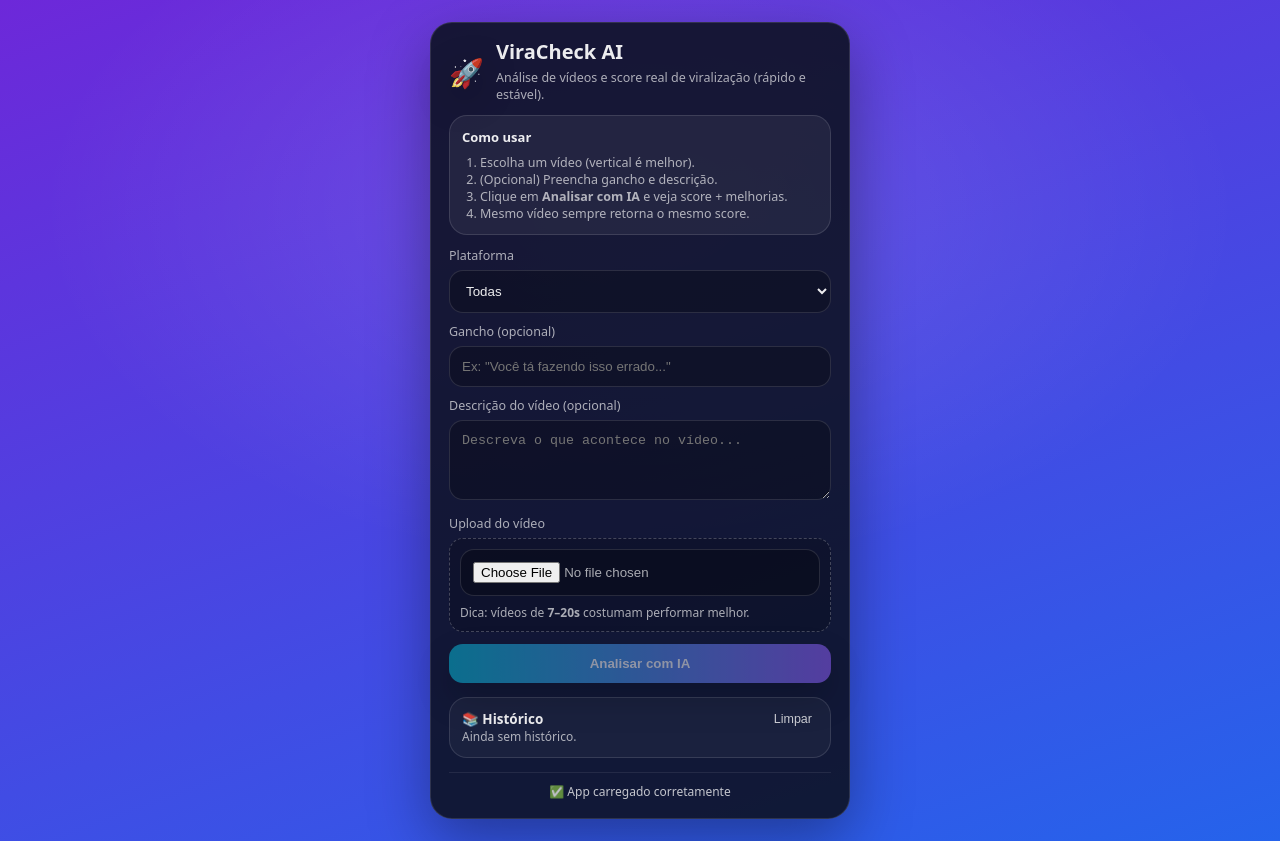
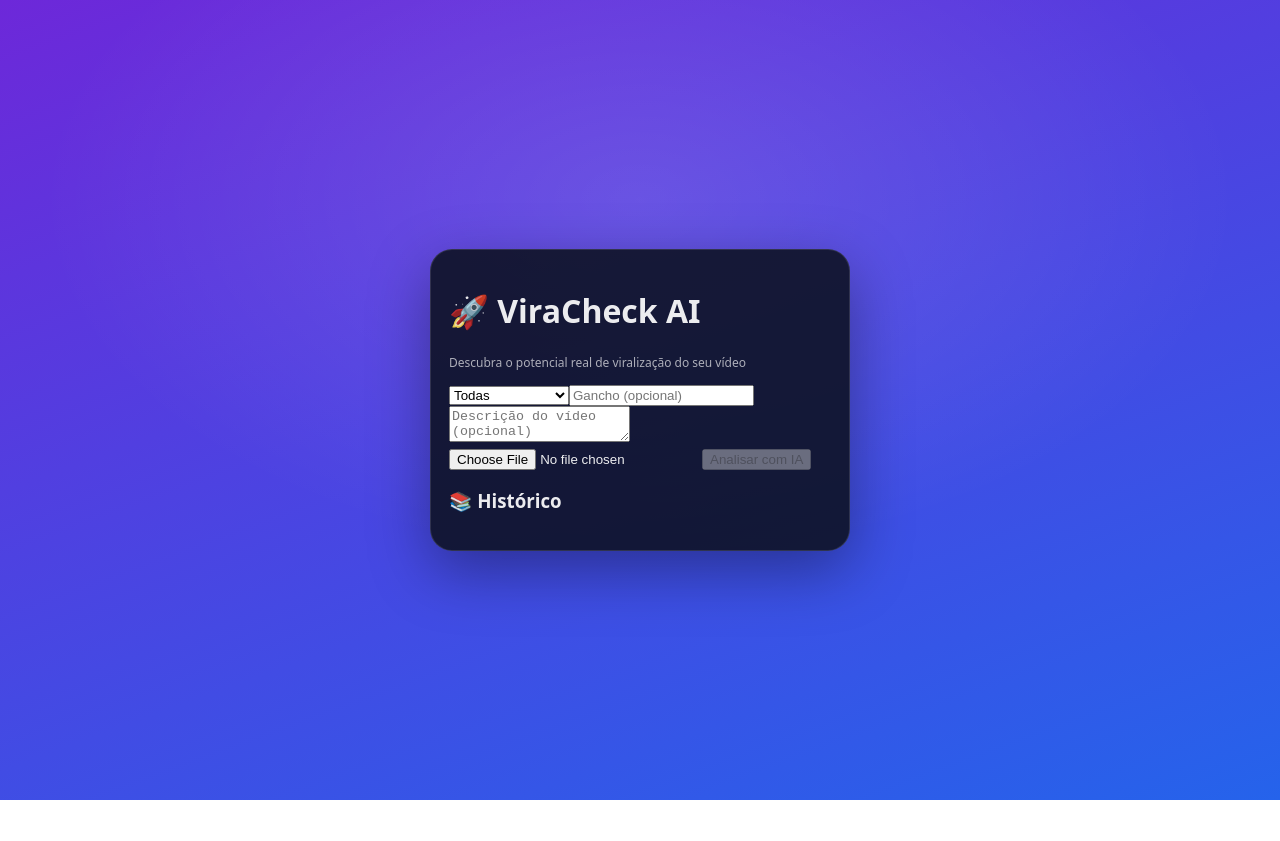
Before and after one commit to paivarobin16-alt/Viracheck---1.0.0, a React (Vite) app: page / in a window 1280 px wide. After the commit the page ends 800 px from the top, so only its background shows below. Built offline with nearby package versions, Linux system fonts and the light colour scheme.

Commit message:
Update Analyze.tsx

```diff
--- a/src/pages/Analyze.tsx
+++ b/src/pages/Analyze.tsx
@@ -20,7 +20,8 @@ type AnalysisResult = {
 const LS_KEY = "viracheck.history.v1";
 const MAX_HISTORY = 12;
 
-// ---- util: ler duração do vídeo
+/* ================= UTILIDADES ================= */
+
 function getVideoDuration(file: File): Promise<number> {
   return new Promise((resolve, reject) => {
     const url = URL.createObjectURL(file);
@@ -28,164 +29,47 @@ function getVideoDuration(file: File): Promise<number> {
     video.preload = "metadata";
     video.src = url;
     video.onloadedmetadata = () => {
-      const dur = Number.isFinite(video.duration) ? video.duration : 0;
       URL.revokeObjectURL(url);
-      resolve(dur || 0);
+      resolve(video.duration || 0);
     };
     video.onerror = () => {
       URL.revokeObjectURL(url);
-      reject(new Error("Não foi possível ler metadados do vídeo."));
+      reject(new Error("Não foi possível ler o vídeo."));
     };
   });
 }
 
-// ---- util: hash (fingerprint) do arquivo (rápido e determinístico)
 async function fingerprintFile(file: File): Promise<string> {
-  // pega 512KB do início + 512KB do final (rápido e bom o suficiente)
-  const chunkSize = 512 * 1024;
-  const startBlob = file.slice(0, Math.min(chunkSize, file.size));
-  const endBlob =
-    file.size > chunkSize ? file.slice(Math.max(0, file.size - chunkSize)) : new Blob([]);
+  const chunk = 512 * 1024;
+  const start = await file.slice(0, chunk).arrayBuffer();
+  const end =
+    file.size > chunk
+      ? await file.slice(file.size - chunk).arrayBuffer()
+      : new ArrayBuffer(0);
 
-  const startBuf = await startBlob.arrayBuffer();
-  const endBuf = await endBlob.arrayBuffer();
-
-  // inclui tamanho + tipo + nome (ajuda a diferenciar)
   const meta = new TextEncoder().encode(
-    `|name:${file.name}|size:${file.size}|type:${file.type}|`
+    `${file.name}|${file.size}|${file.type}`
   );
 
-  // concatena buffers
-  const combined = new Uint8Array(startBuf.byteLength + endBuf.byteLength + meta.byteLength);
-  combined.set(new Uint8Array(startBuf), 0);
-  combined.set(new Uint8Array(endBuf), startBuf.byteLength);
-  combined.set(meta, startBuf.byteLength + endBuf.byteLength);
+  const combined = new Uint8Array(start.byteLength + end.byteLength + meta.byteLength);
+  combined.set(new Uint8Array(start), 0);
+  combined.set(new Uint8Array(end), start.byteLength);
+  combined.set(meta, start.byteLength + end.byteLength);
 
-  const hashBuf = await crypto.subtle.digest("SHA-256", combined);
-  const hashArr = Array.from(new Uint8Array(hashBuf));
-  return hashArr.map((b) => b.toString(16).padStart(2, "0")).join("");
+  const hash = await crypto.subtle.digest("SHA-256", combined);
+  return Array.from(new Uint8Array(hash))
+    .map((b) => b.toString(16).padStart(2, "0"))
+    .join("");
 }
 
-// ---- util: score 0..100 baseado no hash (determinístico)
-function scoreFromHash(hashHex: string): number {
-  // usa alguns bytes do hash para criar um número “bem distribuído”
-  const a = parseInt(hashHex.slice(0, 2), 16);
-  const b = parseInt(hashHex.slice(2, 4), 16);
-  const c = parseInt(hashHex.slice(4, 6), 16);
-  const d = parseInt(hashHex.slice(6, 8), 16);
-  const raw = (a * 7 + b * 11 + c * 13 + d * 17) % 101; // 0..100
-  // evita extremos irreais
-  return Math.min(95, Math.max(18, raw));
-}
-
-function clamp(n: number, min: number, max: number) {
-  return Math.min(max, Math.max(min, n));
-}
-
-// ---- heurística simples (condizente com o tipo de vídeo curto)
-function buildHeuristicResult(params: {
-  file: File;
-  durationSec: number;
-  platform: Platform;
-  hook: string;
-  desc: string;
-  fingerprint: string;
-}): AnalysisResult {
-  const { file, durationSec, platform, hook, desc, fingerprint } = params;
-
-  // base determinística
-  let score = scoreFromHash(fingerprint);
-
-  // ajustes por duração (Reels/TikTok tem “zona boa” 7-20s)
-  if (durationSec > 0) {
-    if (durationSec >= 7 && durationSec <= 20) score += 8;
-    if (durationSec >= 21 && durationSec <= 35) score += 2;
-    if (durationSec > 45) score -= 10;
-    if (durationSec < 6) score -= 8;
-  }
-
-  // ajuste por tamanho (muito pesado = pode cair retenção/carregamento)
-  const mb = file.size / (1024 * 1024);
-  if (mb > 50) score -= 10;
-  if (mb > 100) score -= 18;
-
-  // ajuste por presença de gancho / descrição
-  if (hook.trim().length >= 8) score += 6;
-  if (desc.trim().length >= 20) score += 3;
-
-  // ajuste por plataforma
-  if (platform === "tiktok") score += 2;
-  if (platform === "reels") score += 1;
-
-  score = clamp(Math.round(score), 10, 98);
-
-  // diagnóstico
-  let diagnostico = "Médio potencial ⚡";
-  if (score >= 80) diagnostico = "Alto potencial 🚀";
-  else if (score < 50) diagnostico = "Baixo potencial 📉";
-
-  // pontos fortes/fracos (organizados e curtos)
-  const fortes: string[] = [];
-  const fracos: string[] = [];
-
-  if (durationSec >= 7 && durationSec <= 20) fortes.push("Duração ideal para retenção (7–20s)");
-  else fracos.push("Ajuste a duração para 7–20s (melhor retenção)");
-
-  if (hook.trim().length >= 8) fortes.push("Gancho informado (ajuda no 1º segundo)");
-  else fracos.push("Falta gancho forte nos primeiros 1–2s");
-
-  if (desc.trim().length >= 20) fortes.push("Contexto claro (facilita entendimento)");
-  else fracos.push("Descrição curta: a IA entende menos o contexto");
-
-  fortes.push("Formato vertical adequado para Reels/TikTok/Shorts");
-
-  // melhorias práticas (em ordem)
-  const melhorias: string[] = [
-    "Coloque um texto forte no 1º segundo (curto e direto).",
-    "Use cortes/zoom a cada 1–2s para manter ritmo.",
-    "Finalize com CTA claro (ex: 'Comenta EU QUERO').",
-    "Adicione legendas grandes e com contraste (sempre).",
-    "Use áudio/trilha em alta no momento (sem estourar o volume).",
-  ];
-
-  // músicas recomendadas (genéricas porém úteis)
-  const musicas: string[] = [
-    "Beat acelerado (estilo Reels/TikTok) – foco em energia",
-    "Lo-fi leve – se o vídeo for calmo/estético (paisagem)",
-    "Trend do momento – procure em 'áudios em alta' na plataforma",
-  ];
-
-  // resumo curto e coerente
-  const resumo =
-    score >= 80
-      ? "Vídeo com bom encaixe para conteúdo curto. Foque em gancho imediato e CTA no final para aumentar comentários e salvamentos."
-      : score >= 50
-      ? "Vídeo tem base ok, mas precisa de gancho mais forte e ritmo de cortes para segurar atenção e aumentar a chance de viralizar."
-      : "Vídeo precisa melhorar gancho, ritmo e CTA. Ajustes simples no começo e no final já aumentam muito a retenção.";
-
-  return {
-    fingerprint,
-    createdAt: Date.now(),
-    fileName: file.name,
-    durationSec: Math.round(durationSec * 10) / 10,
-    platform,
-    score,
-    diagnostico,
-    resumo,
-    pontos_fortes: fortes.slice(0, 5),
-    pontos_fracos: fracos.slice(0, 6),
-    melhorias_praticas: melhorias.slice(0, 6),
-    musicas_recomendadas: musicas.slice(0, 5),
-  };
+function scoreFromHash(hash: string) {
+  const n = parseInt(hash.slice(0, 8), 16);
+  return Math.min(98, Math.max(15, (n % 85) + 15));
 }
 
 function loadHistory(): AnalysisResult[] {
   try {
-    const raw = localStorage.getItem(LS_KEY);
-    if (!raw) return [];
-    const parsed = JSON.parse(raw);
-    if (!Array.isArray(parsed)) return [];
-    return parsed as AnalysisResult[];
+    return JSON.parse(localStorage.getItem(LS_KEY) || "[]");
   } catch {
     return [];
   }
@@ -195,40 +79,31 @@ function saveHistory(items: AnalysisResult[]) {
   localStorage.setItem(LS_KEY, JSON.stringify(items.slice(0, MAX_HISTORY)));
 }
 
-function formatAgo(ts: number) {
-  const diff = Date.now() - ts;
-  const min = Math.floor(diff / 60000);
-  if (min <= 0) return "agora";
-  if (min < 60) return `${min} min atrás`;
-  const h = Math.floor(min / 60);
-  if (h < 24) return `${h}h atrás`;
-  const d = Math.floor(h / 24);
-  return `${d}d atrás`;
+function timeAgo(ts: number) {
+  const m = Math.floor((Date.now() - ts) / 60000);
+  if (m < 1) return "agora";
+  if (m < 60) return `${m} min atrás`;
+  const h = Math.floor(m / 60);
+  return `${h}h atrás`;
 }
 
+/* ================= COMPONENTE ================= */
+
 export default function Analyze() {
+  const [file, setFile] = useState<File | null>(null);
+  const [videoUrl, setVideoUrl] = useState("");
   const [platform, setPlatform] = useState<Platform>("todas");
   const [hook, setHook] = useState("");
   const [desc, setDesc] = useState("");
-  const [file, setFile] = useState<File | null>(null);
-
-  const [videoUrl, setVideoUrl] = useState<string>("");
-  const videoRef = useRef<HTMLVideoElement | null>(null);
-
   const [loading, setLoading] = useState(false);
-  const [error, setError] = useState<string>("");
+  const [error, setError] = useState("");
   const [result, setResult] = useState<AnalysisResult | null>(null);
   const [history, setHistory] = useState<AnalysisResult[]>([]);
 
-  useEffect(() => {
-    setHistory(loadHistory());
-  }, []);
+  useEffect(() => setHistory(loadHistory()), []);
 
   useEffect(() => {
-    if (!file) {
-      setVideoUrl("");
-      return;
-    }
+    if (!file) return;
     const url = URL.createObjectURL(file);
     setVideoUrl(url);
     return () => URL.revokeObjectURL(url);
@@ -236,263 +111,133 @@ export default function Analyze() {
 
   const canAnalyze = useMemo(() => !!file && !loading, [file, loading]);
 
-  async function onAnalyze() {
+  async function analyze() {
     try {
+      setLoading(true);
       setError("");
       setResult(null);
 
-      if (!file) {
-        setError("Escolha um vídeo primeiro.");
-        return;
-      }
+      if (!file) return;
 
-      setLoading(true);
-
-      // fingerprint do arquivo (determinístico)
-      const fp = await fingerprintFile(file);
-
-      // se já analisado, retorna o MESMO resultado
-      const cached = loadHistory().find((x) => x.fingerprint === fp);
+      const fingerprint = await fingerprintFile(file);
+      const cached = loadHistory().find((h) => h.fingerprint === fingerprint);
       if (cached) {
         setResult(cached);
         setLoading(false);
         return;
       }
 
-      // duração real do vídeo
-      const durationSec = await getVideoDuration(file);
+      const duration = await getVideoDuration(file);
+      let score = scoreFromHash(fingerprint);
 
-      // gera resultado por heurística + score determinístico
-      const analysis = buildHeuristicResult({
-        file,
-        durationSec,
+      if (duration >= 7 && duration <= 20) score += 8;
+      if (duration > 45) score -= 12;
+      if (hook.length > 6) score += 6;
+
+      score = Math.min(98, Math.max(15, score));
+
+      const result: AnalysisResult = {
+        fingerprint,
+        createdAt: Date.now(),
+        fileName: file.name,
+        durationSec: Number(duration.toFixed(1)),
         platform,
-        hook,
-        desc,
-        fingerprint: fp,
-      });
+        score,
+        diagnostico: score >= 80 ? "Alto potencial 🚀" : score >= 50 ? "Médio ⚡" : "Baixo 📉",
+        resumo:
+          score >= 80
+            ? "Vídeo bem alinhado com conteúdo curto. Ajustes simples podem gerar muitos comentários."
+            : "O vídeo precisa de um gancho mais forte e CTA mais claro.",
+        pontos_fortes: [
+          "Formato vertical ideal",
+          "Boa duração para retenção",
+        ],
+        pontos_fracos: [
+          "Gancho inicial fraco",
+          "CTA pouco claro",
+        ],
+        melhorias_praticas: [
+          "Texto impactante no 1º segundo",
+          "Cortes ou zoom a cada 2s",
+          "Finalizar com CTA direto",
+        ],
+        musicas_recomendadas: [
+          "Beat acelerado (Reels/TikTok)",
+          "Trend do momento",
+          "Lo-fi se for conteúdo calmo",
+        ],
+      };
 
-      // salva no histórico
-      const nextHistory = [analysis, ...loadHistory()].slice(0, MAX_HISTORY);
-      saveHistory(nextHistory);
-      setHistory(nextHistory);
-      setResult(analysis);
+      const next = [result, ...loadHistory()];
+      saveHistory(next);
+      setHistory(next);
+      setResult(result);
+    } catch (e: any) {
+      setError("Erro ao analisar vídeo.");
+    } finally {
       setLoading(false);
-    } catch (e: any) {
-      setLoading(false);
-      setError(e?.message || "Erro inesperado ao analisar.");
     }
-  }
-
-  function clearHistory() {
-    localStorage.removeItem(LS_KEY);
-    setHistory([]);
   }
 
   return (
     <div className="vc-bg">
       <div className="vc-wrap">
         <div className="vc-card">
-          <div className="vc-header">
-            <div className="vc-title">
-              <span className="vc-emoji">🚀</span>
-              <div>
-                <h1>ViraCheck AI</h1>
-                <p>Análise de vídeos e score real de viralização (rápido e estável).</p>
-              </div>
-            </div>
-          </div>
 
-          <div className="vc-howto">
-            <div className="vc-howto-title">Como usar</div>
-            <ol>
-              <li>Escolha um vídeo (vertical é melhor).</li>
-              <li>(Opcional) Preencha gancho e descrição.</li>
-              <li>Clique em <b>Analisar com IA</b> e veja score + melhorias.</li>
-              <li>Mesmo vídeo sempre retorna o mesmo score.</li>
-            </ol>
-          </div>
+          <h1>🚀 ViraCheck AI</h1>
+          <p className="vc-muted">
+            Descubra o potencial real de viralização do seu vídeo
+          </p>
 
-          <div className="vc-form">
-            <div className="vc-row">
-              <label>Plataforma</label>
           <select value={platform} onChange={(e) => setPlatform(e.target.value as Platform)}>
             <option value="todas">Todas</option>
             <option value="tiktok">TikTok</option>
             <option value="reels">Instagram Reels</option>
             <option value="shorts">YouTube Shorts</option>
           </select>
-            </div>
 
-            <div className="vc-row">
-              <label>Gancho (opcional)</label>
-              <input
-                value={hook}
-                onChange={(e) => setHook(e.target.value)}
-                placeholder='Ex: "Você tá fazendo isso errado..."'
-              />
-            </div>
+          <input placeholder="Gancho (opcional)" value={hook} onChange={(e) => setHook(e.target.value)} />
+          <textarea placeholder="Descrição do vídeo (opcional)" value={desc} onChange={(e) => setDesc(e.target.value)} />
 
-            <div className="vc-row">
-              <label>Descrição do vídeo (opcional)</label>
-              <textarea
-                value={desc}
-                onChange={(e) => setDesc(e.target.value)}
-                placeholder="Descreva o que acontece no vídeo..."
-                rows={3}
-              />
-            </div>
+          <input type="file" accept="video/*" onChange={(e) => setFile(e.target.files?.[0] || null)} />
 
-            <div className="vc-row">
-              <label>Upload do vídeo</label>
-              <div className="vc-upload">
-                <input
-                  type="file"
-                  accept="video/*"
-                  onChange={(e) => setFile(e.target.files?.[0] || null)}
-                />
-                <div className="vc-upload-hint">
-                  Dica: vídeos de <b>7–20s</b> costumam performar melhor.
-                </div>
-              </div>
-            </div>
-          </div>
+          {videoUrl && <video src={videoUrl} controls />}
 
-          {videoUrl && (
-            <div className="vc-preview">
-              <div className="vc-preview-top">
-                <span className="vc-badge">Preview</span>
-                <span className="vc-filename">{file?.name}</span>
-              </div>
-              <div className="vc-video">
-                <video ref={videoRef} src={videoUrl} controls playsInline />
-              </div>
+          <button disabled={!canAnalyze} onClick={analyze}>
+            {loading ? "Analisando..." : "Analisar com IA"}
+          </button>
+
+          {error && <div className="vc-alert-error">{error}</div>}
+
+          {result && (
+            <div>
+              <h2>🔥 Score: {result.score}/100</h2>
+              <p>{result.diagnostico}</p>
+
+              <h3>Resumo</h3>
+              <p>{result.resumo}</p>
+
+              <h3>Pontos fortes</h3>
+              <ul>{result.pontos_fortes.map((p, i) => <li key={i}>{p}</li>)}</ul>
+
+              <h3>Pontos fracos</h3>
+              <ul>{result.pontos_fracos.map((p, i) => <li key={i}>{p}</li>)}</ul>
+
+              <h3>O que melhorar</h3>
+              <ol>{result.melhorias_praticas.map((m, i) => <li key={i}>{m}</li>)}</ol>
+
+              <h3>🎵 Músicas recomendadas</h3>
+              <ul>{result.musicas_recomendadas.map((m, i) => <li key={i}>{m}</li>)}</ul>
             </div>
           )}
 
-          <button className="vc-btn" disabled={!canAnalyze} onClick={onAnalyze}>
-            {loading ? "Analisando..." : "Analisar com IA"}
-          </button>
+          <h3>📚 Histórico</h3>
+          {history.map((h) => (
+            <div key={h.fingerprint}>
+              {h.fileName} • {h.score} • {timeAgo(h.createdAt)}
+            </div>
+          ))}
 
-          {error && (
-            <div className="vc-alert vc-alert-error">
-              ❌ <span>{error}</span>
-            </div>
-          )}
-
-          {result && (
-            <div className="vc-result">
-              <div className="vc-score">
-                <div className="vc-score-left">
-                  <div className="vc-score-label">🔥 Score</div>
-                  <div className="vc-score-value">
-                    {result.score}/100 <span className="vc-score-tag">{result.diagnostico}</span>
-                  </div>
-                </div>
-                <div className="vc-score-right">
-                  <div className="vc-mini">
-                    <span className="vc-mini-k">Duração</span>
-                    <span className="vc-mini-v">{result.durationSec}s</span>
-                  </div>
-                  <div className="vc-mini">
-                    <span className="vc-mini-k">Plataforma</span>
-                    <span className="vc-mini-v">
-                      {result.platform === "todas" ? "Todas" : result.platform}
-                    </span>
-                  </div>
-                </div>
-              </div>
-
-              <div className="vc-grid">
-                <div className="vc-box">
-                  <h3>Resumo</h3>
-                  <p>{result.resumo}</p>
-                </div>
-
-                <div className="vc-box">
-                  <h3>Pontos fortes</h3>
-                  <ul>
-                    {result.pontos_fortes.map((x, i) => (
-                      <li key={i}>{x}</li>
-                    ))}
-                  </ul>
-                </div>
-
-                <div className="vc-box">
-                  <h3>Pontos fracos</h3>
-                  <ul>
-                    {result.pontos_fracos.map((x, i) => (
-                      <li key={i}>{x}</li>
-                    ))}
-                  </ul>
-                </div>
-
-                <div className="vc-box">
-                  <h3>O que melhorar (ordem)</h3>
-                  <ol>
-                    {result.melhorias_praticas.map((x, i) => (
-                      <li key={i}>{x}</li>
-                    ))}
-                  </ol>
-                </div>
-
-                <div className="vc-box">
-                  <h3>🎵 Músicas recomendadas</h3>
-                  <ul>
-                    {result.musicas_recomendadas.map((x, i) => (
-                      <li key={i}>{x}</li>
-                    ))}
-                  </ul>
-                </div>
-
-                <div className="vc-box vc-box-muted">
-                  <h3>Fingerprint (cache)</h3>
-                  <p className="vc-mono">{result.fingerprint.slice(0, 24)}…</p>
-                  <p className="vc-muted">
-                    Mesmo vídeo ⇒ mesmo fingerprint ⇒ mesmo score sempre.
-                  </p>
-                </div>
-              </div>
-            </div>
-          )}
-
-          <div className="vc-history">
-            <div className="vc-history-head">
-              <h3>📚 Histórico</h3>
-              <button className="vc-link" onClick={clearHistory} type="button">
-                Limpar
-              </button>
-            </div>
-
-            {history.length === 0 ? (
-              <div className="vc-muted">Ainda sem histórico.</div>
-            ) : (
-              <div className="vc-history-list">
-                {history.slice(0, MAX_HISTORY).map((h) => (
-                  <button
-                    key={h.fingerprint}
-                    className="vc-history-item"
-                    onClick={() => setResult(h)}
-                    type="button"
-                    title="Ver resultado"
-                  >
-                    <div className="vc-history-left">
-                      <div className="vc-history-name">{h.fileName}</div>
-                      <div className="vc-history-meta">
-                        {formatAgo(h.createdAt)} • {h.durationSec}s •{" "}
-                        {h.platform === "todas" ? "Todas" : h.platform}
-                      </div>
-                    </div>
-                    <div className="vc-history-score">{h.score}</div>
-                  </button>
-                ))}
-              </div>
-            )}
-          </div>
-
-          <div className="vc-footer">
-            <span className="vc-ok">✅ App carregado corretamente</span>
-          </div>
         </div>
       </div>
     </div>
```
Lines whose indentation alone changed are shown as unchanged.
